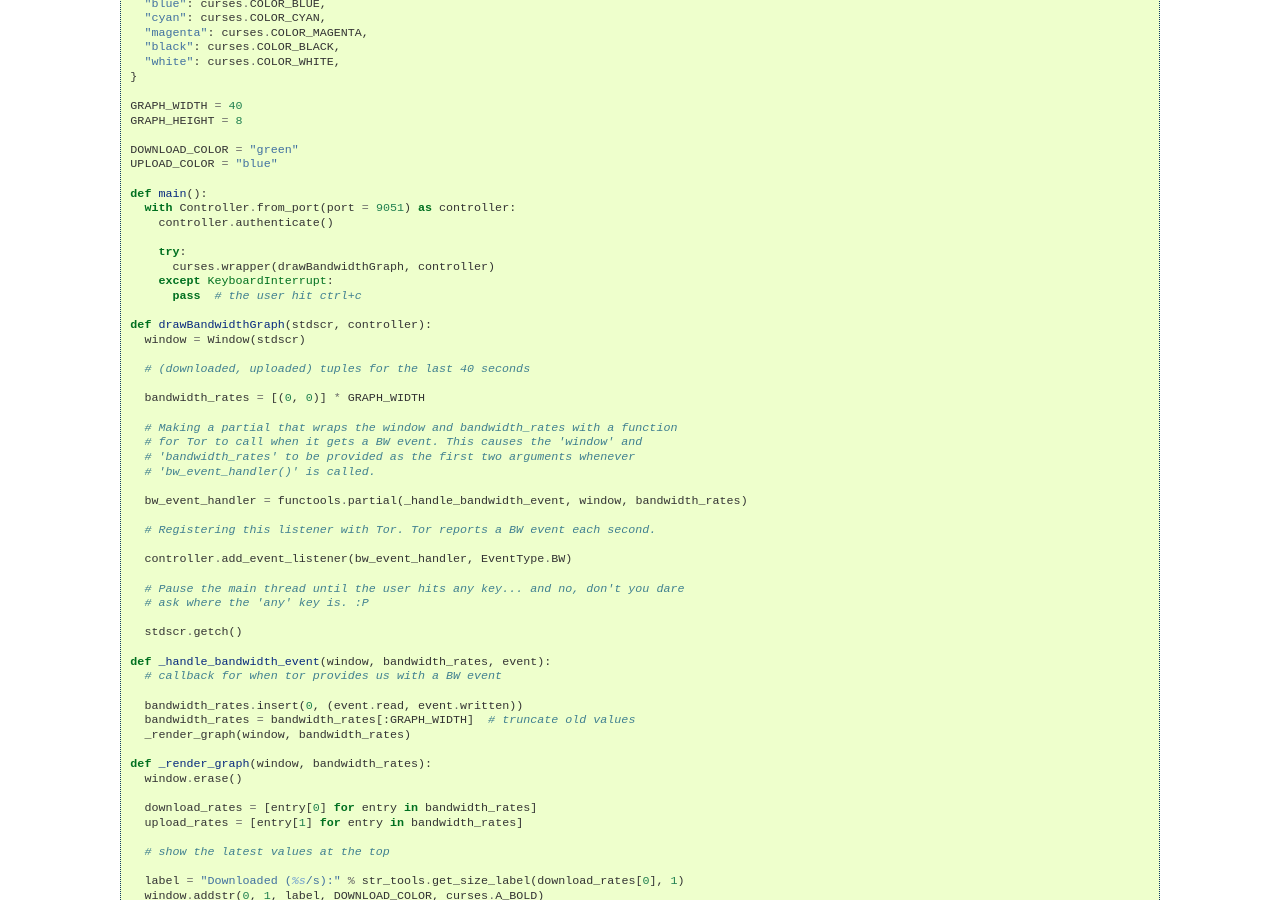
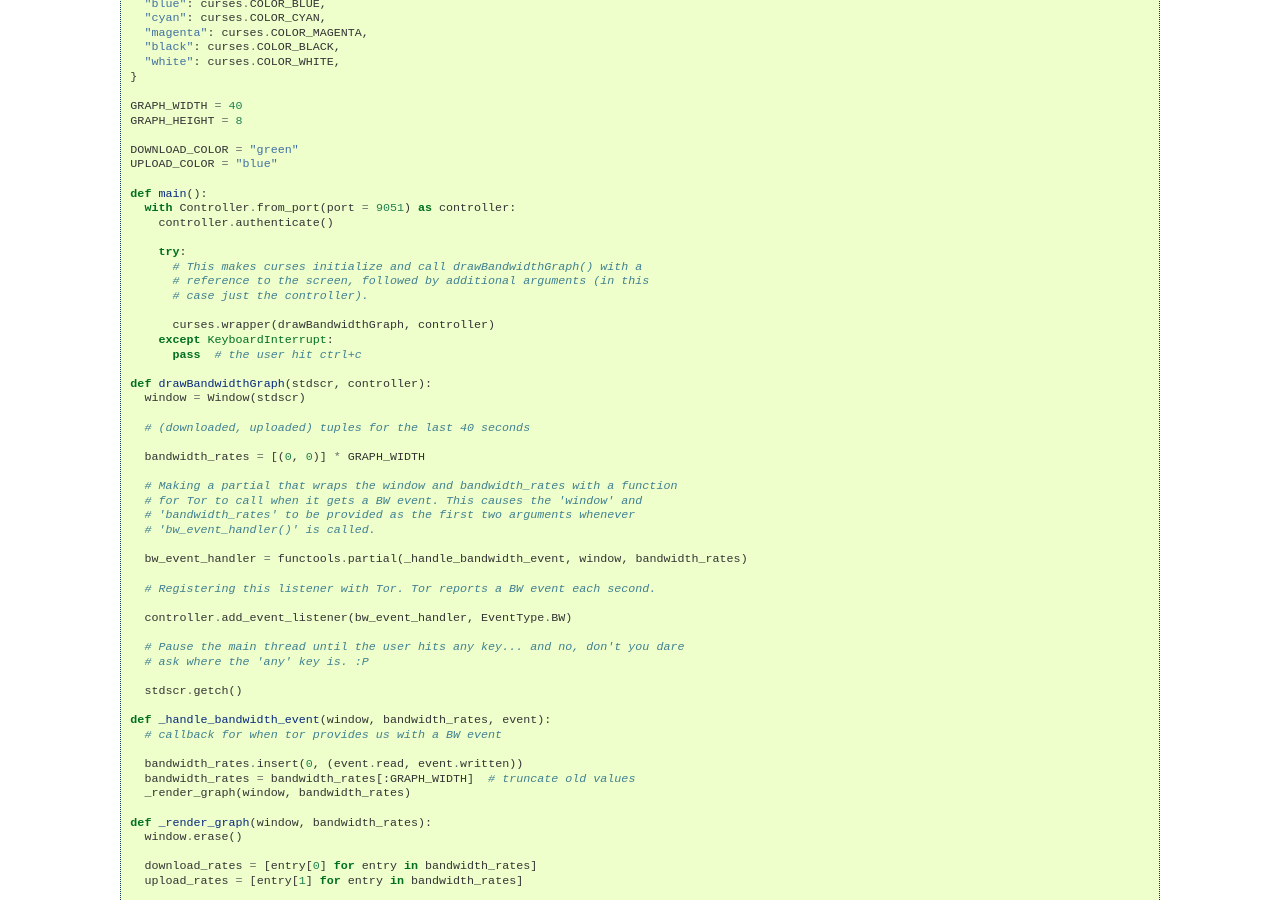
Before and after one commit to torproject/stem, a Sphinx documentation site: the page built from docs/tutorials/tortoise_and_the_hare.rst, in a window 1280 px wide and 900 px high, scrolled down 846 px. Built offline with Sphinx 7.4.7, drawn with Linux system fonts in a browser that asks for light colours.

Commit message:
Commenting tutorial use of curses.wrapper()
Suggestion from Lunar for a rough spot in the tutorials.

```diff
--- a/docs/tutorials/tortoise_and_the_hare.rst
+++ b/docs/tutorials/tortoise_and_the_hare.rst
@@ -60,6 +60,10 @@ uploaded.
       controller.authenticate()
 
       try:
+        # This makes curses initialize and call drawBandwidthGraph() with a
+        # reference to the screen, followed by additional arguments (in this
+        # case just the controller).
+
         curses.wrapper(drawBandwidthGraph, controller)
       except KeyboardInterrupt:
         pass  # the user hit ctrl+c
```
